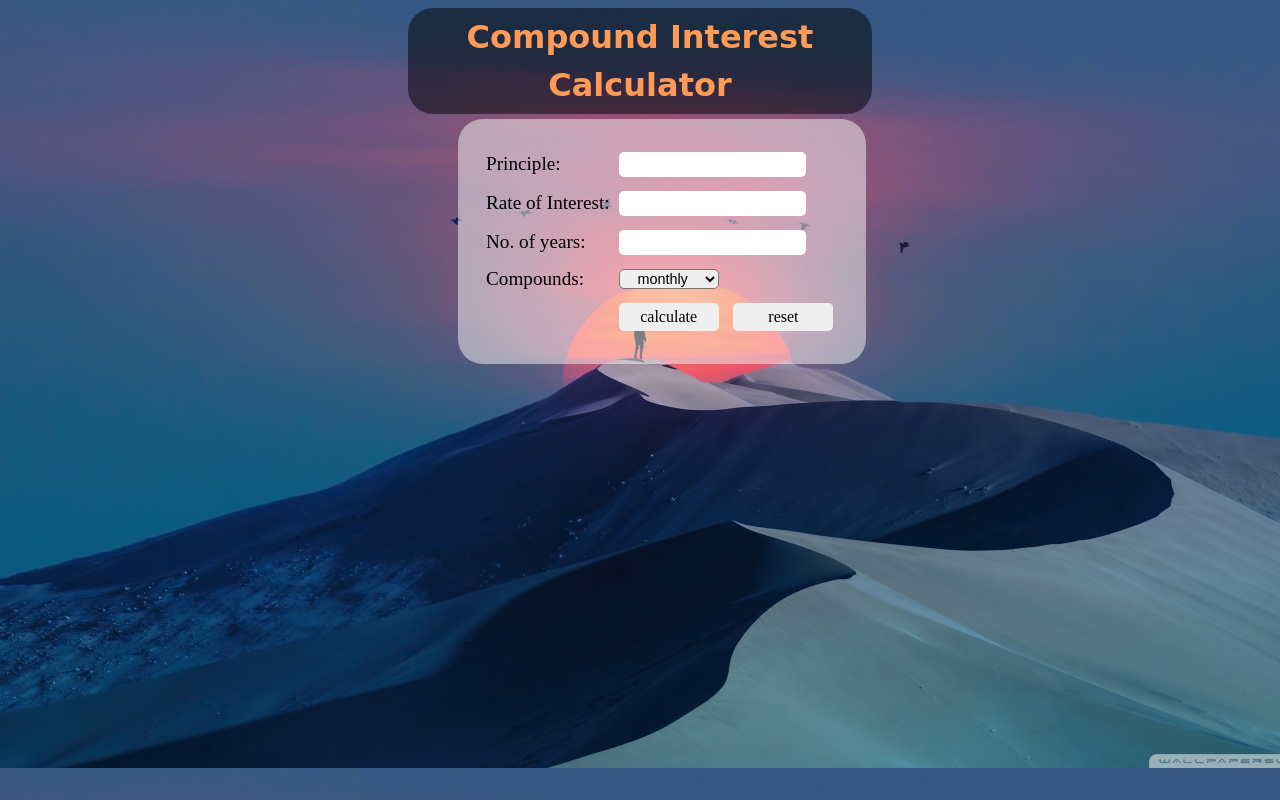
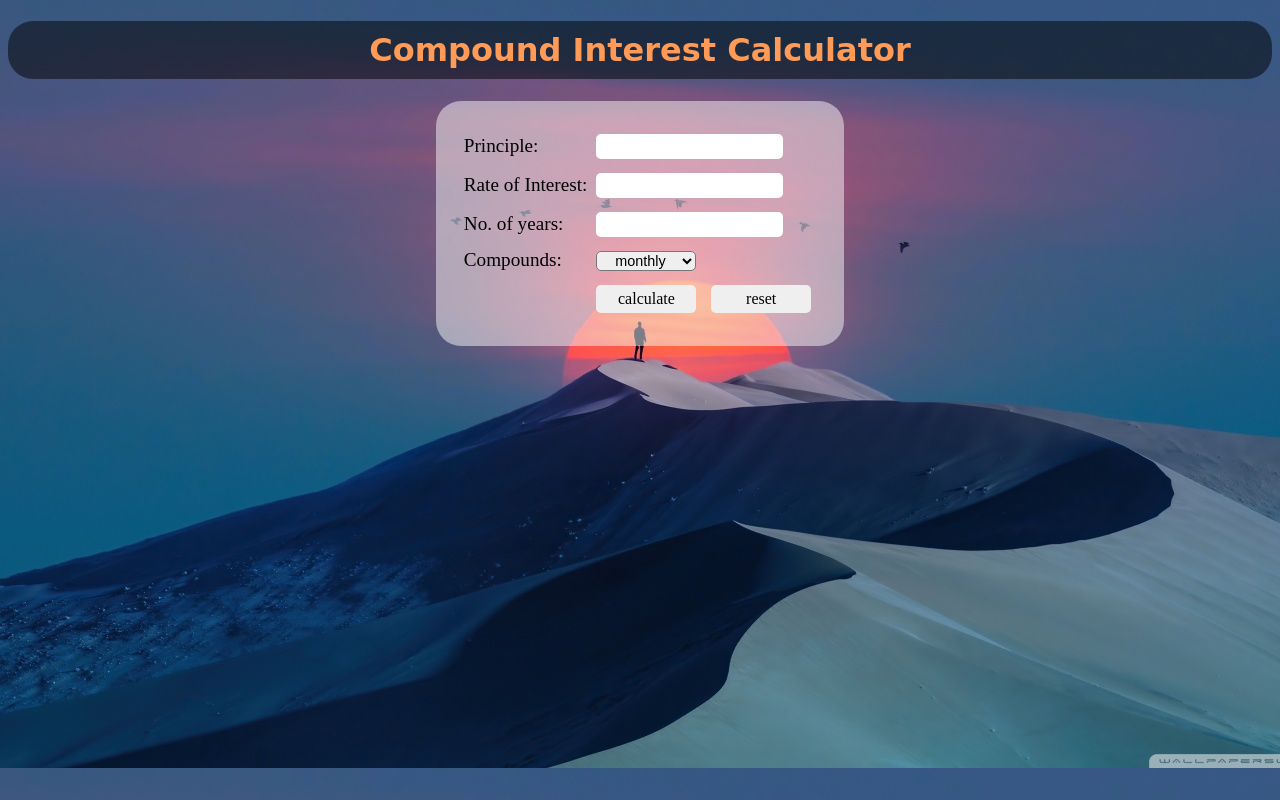
Before and after one commit to parag-n/Calculators, a plain HTML site: page index.html in a window 1280 px wide. Drawn offline with Linux system fonts and the light colour scheme.

Commit message:
updated css

```diff
--- a/style.css
+++ b/style.css
@@ -2,21 +2,17 @@
 
 .MyHead{
 	padding: 5px;
-	margin: 400px;
-	margin-bottom: 5px;
-	margin-top: 5px;
+	display: flex;
+	justify-content: center;
 	border-radius: 25px;
 	background: rgba(0,0,0,0.5);
 	color: rgb(255,155,86) ;
-	text-align: center;
-	box-sizing: content-box;
 	font-family: cursive ;
 }
 
 .MyHead:hover{
 	background-color: rgba(255,155,86,0.5) ;
 	color: rgb(0,0,0);
-
 }
 
 body {
@@ -26,18 +22,25 @@ body {
 
 }
 
-table{
-	display: inline-block;
-	background-color: rgba(247,247,247,0.5);
-	padding: 25px;
+.sideImage{
+	margin-inline: auto;
+	border: 1px #ffffff;
+	display: flex;
+	justify-content: center;
 	border-radius: 25px;
 }
 
+table{
+	display: inline-block;
+	padding: 25px;
+	border-radius: 25px;
+	background-color: rgba(247,247,247,0.5);
+}
+
 .dataDiv{
-	margin-left: 450px;
+	display: flex;
+	justify-content: center;
 	font-size: 1.2rem;
-	text-align: left;
-	box-sizing: content-box;
 }
 input{
 	margin: 5px;
```
Also changed, not shown: index.html (+2 -0 lines).
